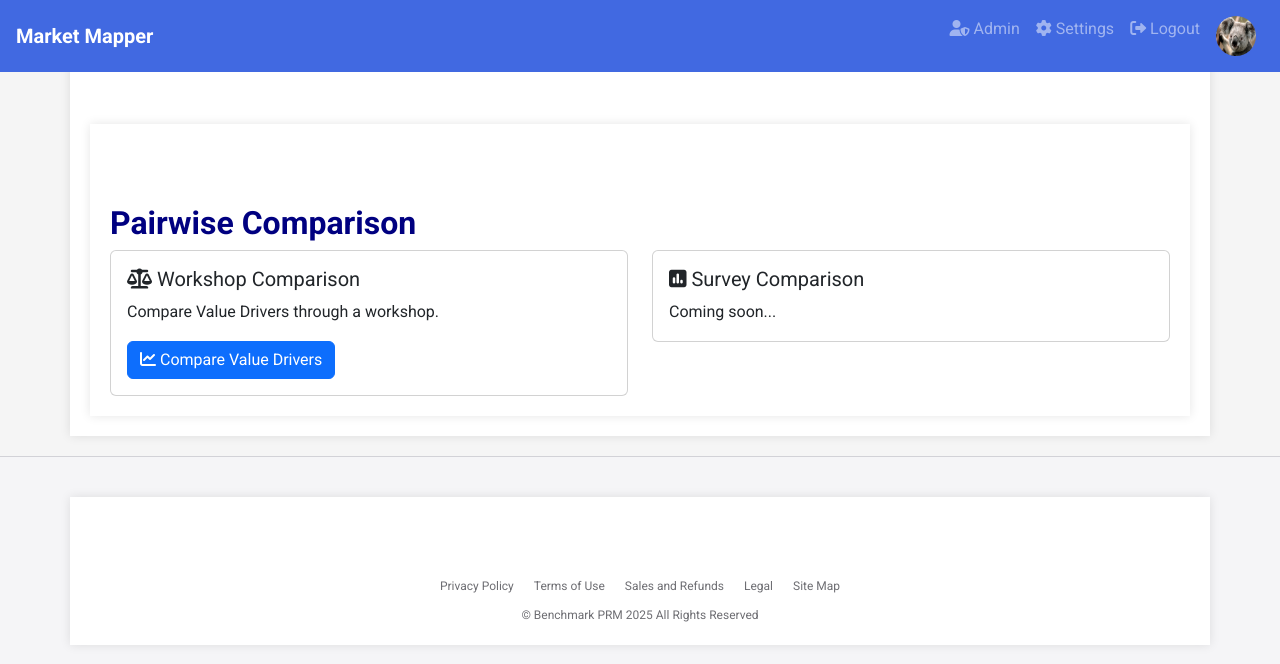
After one commit to michaelthomasberry/marketbook1, a Flask app: page /manage/1/pairwise_comparison in a window 1280 px wide. The commit adds this page. Shown: the top 664 px of the page. Run offline with Flask 3, Linux system fonts and the light colour scheme; a user stored in the database is signed in; some libraries are stand-ins or nearby versions.

Commit message:
added placeholder for survey comparison

```diff
--- a/app.py
+++ b/app.py
@@ -569,6 +569,8 @@ def value_drivers(project_id):
             ComparisonResult.query.filter_by(project_id=project_id).delete()
             db.session.commit()
             flash('Value driver weightings have been reset and comparison results deleted.', 'success')
+        elif 'weight_my_drivers' in request.form:  # New button for weighting drivers
+            return redirect(url_for('pairwise_comparison', project_id=project_id))
         return redirect(url_for('value_drivers', project_id=project_id))  # Redirect after all POST operations
 
     value_drivers = ValueDriver.query.filter_by(project_id=project_id).all()
@@ -695,6 +697,16 @@ def comparison_results(project_id):
     plot_url = base64.b64encode(img.getvalue()).decode()
 
     return render_template('results.html', project=project, plot_url=plot_url, labels=labels, weights=weights)
+
+@app.route('/manage/<int:project_id>/pairwise_comparison')
+@login_required
+def pairwise_comparison(project_id):
+    project = Project.query.get_or_404(project_id)
+    if project.user_id != current_user.id and current_user not in project.shared_users:
+        flash('You are not authorized to manage this project.', 'danger')
+        return redirect(url_for('dashboard'))
+
+    return render_template('pairwise_comparison.html', project=project)
 
 ###########################routes for managing comparing products ####
 # Product Comparison
--- /dev/null
+++ b/templates/pairwise_comparison.html
@@ -0,0 +1,26 @@
+{% extends "base.html" %}
+
+{% block content %}
+<div class="container mt-4">
+    <h1>Pairwise Comparison</h1>
+    <div class="row">
+        <div class="col-md-6">
+            <div class="card">
+                <div class="card-body">
+                    <h5 class="card-title"><i class="fas fa-balance-scale"></i> Workshop Comparison</h5>
+                    <p class="card-text">Compare Value Drivers through a workshop.</p>
+                    <a href="{{ url_for('compare_value_drivers', project_id=project.id) }}" class="btn btn-primary"><i class="fas fa-chart-line"></i> Compare Value Drivers</a>
+                </div>
+            </div>
+        </div>
+        <div class="col-md-6">
+            <div class="card">
+                <div class="card-body">
+                    <h5 class="card-title"><i class="fas fa-poll"></i> Survey Comparison</h5>
+                    <p class="card-text">Coming soon...</p>
+                </div>
+            </div>
+        </div>
+    </div>
+</div>
+{% endblock %}
--- a/templates/value_drivers.html
+++ b/templates/value_drivers.html
@@ -75,7 +75,9 @@
     {% if value_drivers|length >= 2 %}
         <div class="d-flex flex-column flex-md-row justify-content-between mb-3">
             {% if not all_weighted %}
-                <a href="{{ url_for('compare_value_drivers', project_id=project.id) }}" class="btn btn-primary mb-2 mb-md-0"><i class="fas fa-balance-scale"></i> Weight My Value Drivers</a>
+                <form method="post">
+                    <a href="{{ url_for('pairwise_comparison', project_id=project.id) }}" class="btn btn-primary mb-2 mb-md-0"><i class="fas fa-balance-scale"></i> Weight My Value Drivers</a>
+                </form>
             {% endif %}
             <form method="POST" style="display: inline;">
                 <button type="submit" name="reset_weightings" class="btn btn-secondary">Reset Weightings</button>
```
Also changed, not shown: instance/site.db.
